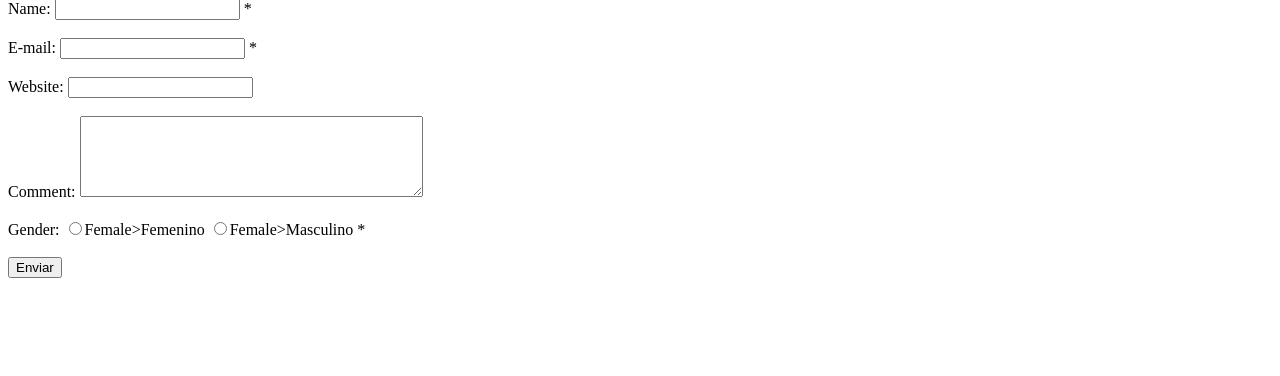
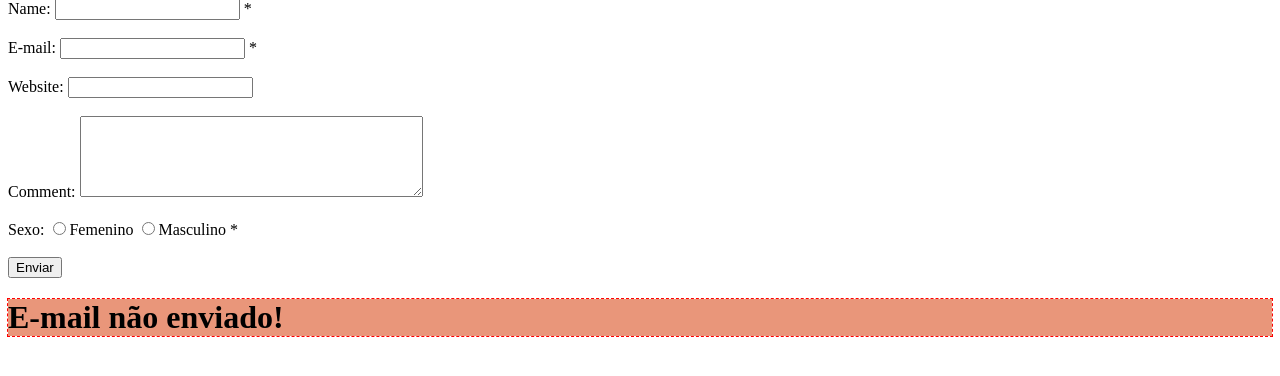
Before and after one commit to Marlisekopelketur/escolinhaPHP, a PHP site: page / in a window 1280 px wide. Shown: the part 180-556 px from the top of the page. Run offline with PHP 8.4, Linux system fonts and the light colour scheme; data that the repository does not hold is empty.

Commit message:
Envio de e-mail #40

```diff
--- a/index.php
+++ b/index.php
@@ -37,6 +37,7 @@ if ($_SERVER["REQUEST_METHOD"] == "POST") {
         $comment = "";
     } else {
         $comment = test_input($_POST["comment"]);
+        $comment = wordwrap($comment, 70);
     }
 
     if (empty($_POST["gender"])) {
@@ -44,6 +45,28 @@ if ($_SERVER["REQUEST_METHOD"] == "POST") {
     } else {
         $gender = test_input($_POST["gender"]);
     }
+    /* Envio de email */
+    $para = 'mpazakopelke@gmail.com';
+    $assunto = 'E-mail através de formulário - Escolinha GerTec';
+    $mensagem = "De: $name <$email> \r\n";
+    $mensagem .="Website: $website \r\n";
+    $mensagem .="Sexo: $gender \r\n";
+    $mensagem .="Comentários \r\n\n $comment";
+
+    $headers = "From: $name <$email> \r\n" .
+            'X-Mailer: PHP/' . phpversion();
+
+    if (strlen($nameErr) == 0 &&
+            strlen($emailErr) == 0 &&
+            strlen($websiteErr) == 0 &&
+            strlen($name) != 0 &&
+            strlen($email) != 0) {
+
+        mail($para, $assunto, $mensagem, $headers);
+        $statusMail = TRUE;
+    } else
+        $statusMail = FALSE;
+    //** Fim da função de envio de e-mail
 }
 
 //Limpeza dos dados de entrada
@@ -92,20 +115,26 @@ function test_input($data) {
                    value="<?php echo $website; ?>">
             <span class="error"><?php echo @$websiteErr; ?></span>
             <br><br>
-            Comment: <textarea name="comment" rows="5" cols="40"><?= $coment; ?></textarea>
+            Comment: <textarea name="comment" rows="5" cols="40"><?= $comment; ?></textarea>
             <br><br>
-            Gender:
+            Sexo:
             <input type="radio" name="gender" value="female"  class="<?= strlen($nameErr) != 0 ? "err" : ""; ?>" <?php if (isset($gender) && $gender == "female") echo "checked"; ?>
-                   value="female">Female>Femenino
+                   value="female">Femenino
             <input type="radio" name="gender" value="male"  class="<?= strlen($nameErr) != 0 ? "err" : ""; ?>" <?php if (isset($gender) && $gender == "female") echo "checked"; ?>
-                   value="female">Female>Masculino
+                   value="female">Masculino
             <span class="error">* <?php echo @$genderErr; ?></span>
             <br><br>
             <input type="submit" name="submit" value="Enviar">
 
         </form>
 
-
+<?php
+if (isset($statusMail) && $statusMail) {
+    echo "<h1>E-mail enviado!</h1>";
+} else {
+    echo "<h1 class='err'>E-mail não enviado!</h1>";
+}
+?>
 
     </body>
 </html>
```
